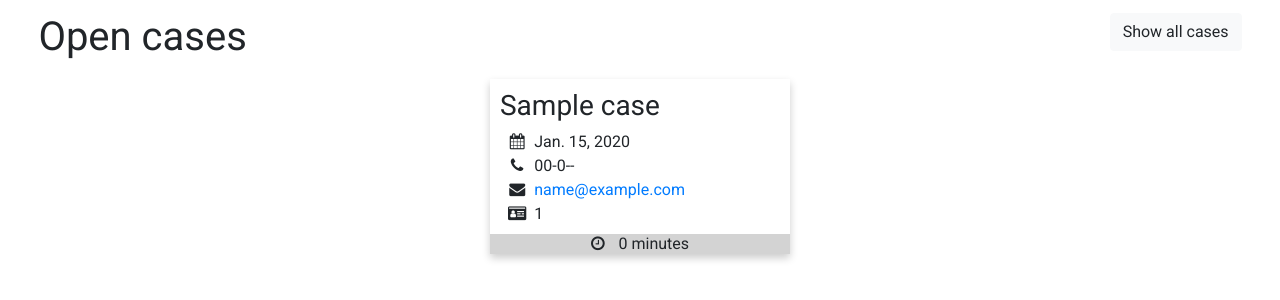
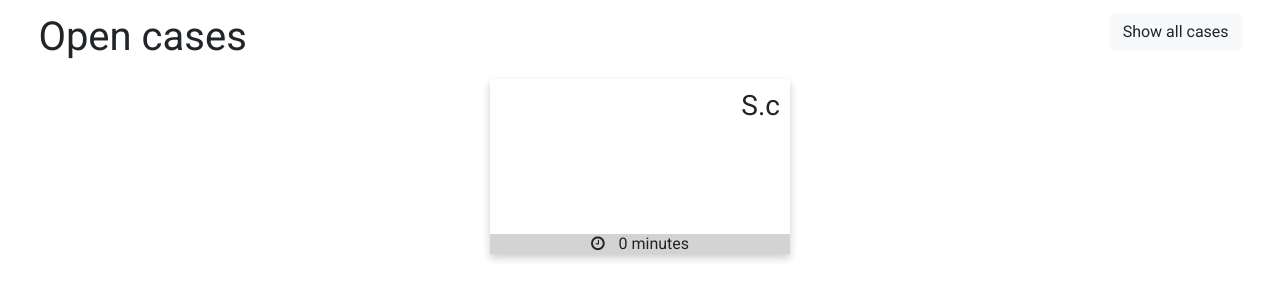
Before and after one commit to Svetlitski/sao-case-management, a Django app: page /casework/ in a window 1280 px wide. Shown: the part 50-350 px from the top of the page. Run offline with Django 3.2, Linux system fonts and the light colour scheme; a user stored in the database is signed in; tables that the repository leaves empty hold one stand-in row (values such as "Sample post"); some libraries are stand-ins or nearby versions.

Commit message:
Admin site now only shows users cases that are in their division (with the exception of chiefs and advocate). Case cards on homepage now display only initials on default, and full information on mouseover.

```diff
--- a/cases/models.py
+++ b/cases/models.py
@@ -82,6 +82,10 @@ class Case(models.Model):
         else:
             return phone_string[0:2] + '-' + formatted_phone_string_without_country_code
 
+    @property
+    def client_initials(self):
+        return '.'.join([name[0] for name in self.client_name.split()])
+
     class Meta:
         ordering = ['-last_updated']  # ordered by most recent
 
--- a/cases/templates/cases/caselist.html
+++ b/cases/templates/cases/caselist.html
@@ -41,6 +41,9 @@
 	<div id="case-list" class="clearfix">
 	{% for case in case_list %}
 		<div class="case-card{{case.is_open|yesno:', closed-case'}}" href="{% url 'cases:case_detail' case.pk %}" onclick="location.href='{% url 'cases:case_detail' case.pk %}';">
+			<div class="case-card-contents-masked">
+				<h3 style="white-space:pre">{{case.client_initials}}</h3>
+			</div>
 			<div class="case-card-contents">
 			  <h3>{{case.client_name}}</h3>
 			  <ul class="fa-ul">
@@ -51,6 +54,7 @@
 			    <li title="Student ID"><i class="fa-li fa fa-id-card"></i>{{case.client_SID}}</li>{% endif %}
 			  </ul>
 			</div>
+
 		  <div class="card-foot">
 		    <p title="Last updated {{ case.last_updated|timesince }} ago"><i class="fa fa-clock-o" style="margin-right:10px"></i> {{ case.last_updated|timesince }}</p>
 		  </div>
--- a/sao-case-management/settings.py
+++ b/sao-case-management/settings.py
@@ -47,8 +47,6 @@ EMAIL_USE_TLS = True
 # Application definition
 
 INSTALLED_APPS = [
-    'bootstrap4',
-    'phonenumber_field',
     'cases.apps.CasesConfig',
     'django.contrib.admin',
     'django.contrib.auth',
@@ -56,6 +54,8 @@ INSTALLED_APPS = [
     'django.contrib.sessions',
     'django.contrib.messages',
     'django.contrib.staticfiles',
+    'bootstrap4',
+    'phonenumber_field',
 ]
 
 MIDDLEWARE = [
--- a/static/css/style.css
+++ b/static/css/style.css
@@ -109,12 +109,40 @@ header {
 }
 
 .case-card-contents {
+    position: absolute;
     width: 100%;
     padding: 3.333% 3.333% 0% 3.333%;
+    height: 0px;
+    top: 0;
+    visibility: hidden;
+    opacity: 0;
+    transition: visibility 0s, opacity 0.5s linear;
+}
+
+.case-card-contents-masked {
+    width: 100%;
+    padding: 3.333% 3.333% 0% 3.333%;
+    display: block;
+    text-align:right;
+    transition: visibility 0s, opacity 0.2s linear;
 }
 
 .case-card:hover {
     box-shadow: 0 8px 16px 0 rgba(0, 0, 0, 0.2);
+}
+
+.case-card:hover .case-card-contents {
+    display: block;
+    visibility: visible;
+    opacity: 1;
+    z-index: 1;
+}
+
+.case-card:hover .case-card-contents-masked {
+    /*height: 0px;*/
+    opacity: 0;
+    /*display: none;*/
+    z-index: -1;
 }
 
 .card-foot {
```
Also changed, not shown: cases/admin.py (+7 -0 lines).
